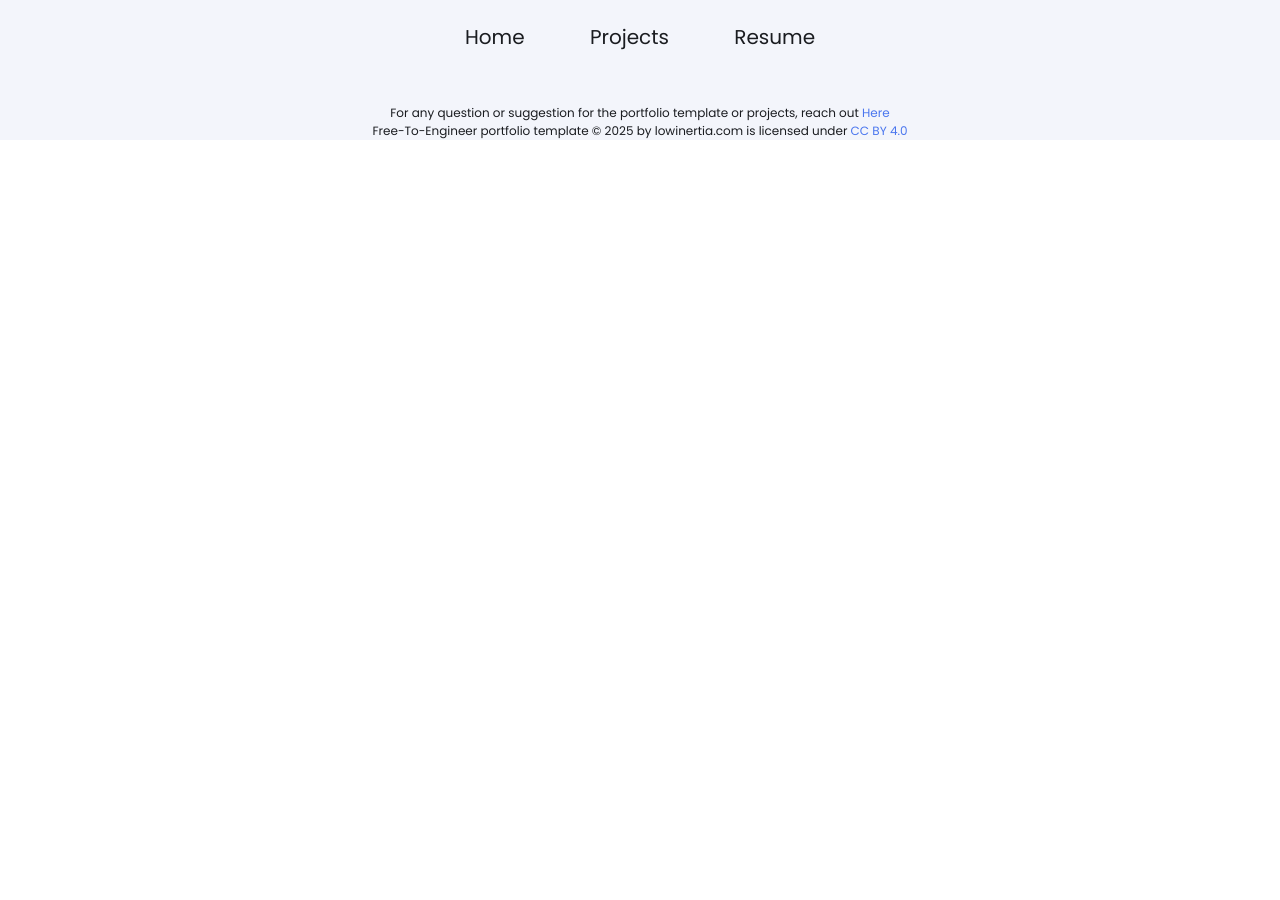
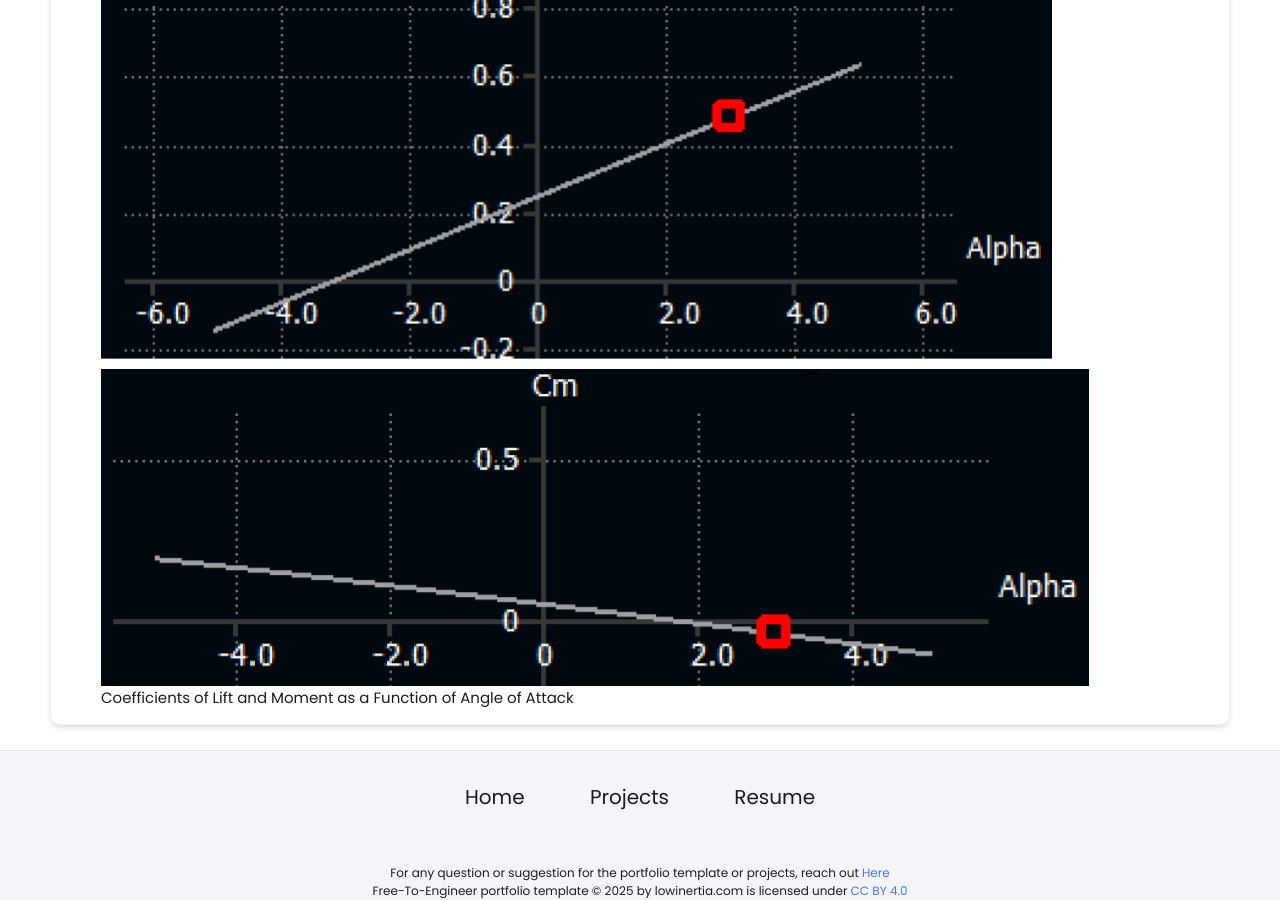
Before and after one commit to Jay-Patel-Engineer/Jay-Patel-Engineer.github.io, a Jekyll site: the page built from _projects/rcaircraft/index.md, in a window 1280 px wide and 900 px high, scrolled down 2766 px. Built offline with Jekyll 4.4.1, drawn with Linux system fonts in a browser that asks for light colours; before the commit the page ends 2906 px from its top, so only the background shows below that.

Commit message:
Update index.md

```diff
--- a/_projects/rcaircraft/index.md
+++ b/_projects/rcaircraft/index.md
@@ -25,3 +25,5 @@ The simulation results of XFLR5 can be seen below. These results will be the mai
 {% include image-gallery.html images="xflrclcd.png" height="400"%}
 <span style="font-size: 15px">Ratio of Cl and Cd as a Function of Angle of Attack</span>
 ## Static Stability Analysis
+{% include image-gallery.html images="xflrcoefl.png, xflrcoefm.png" height="400"%}
+<span style="font-size: 15px">Coefficients of Lift and Moment as a Function of Angle of Attack</span>
```
